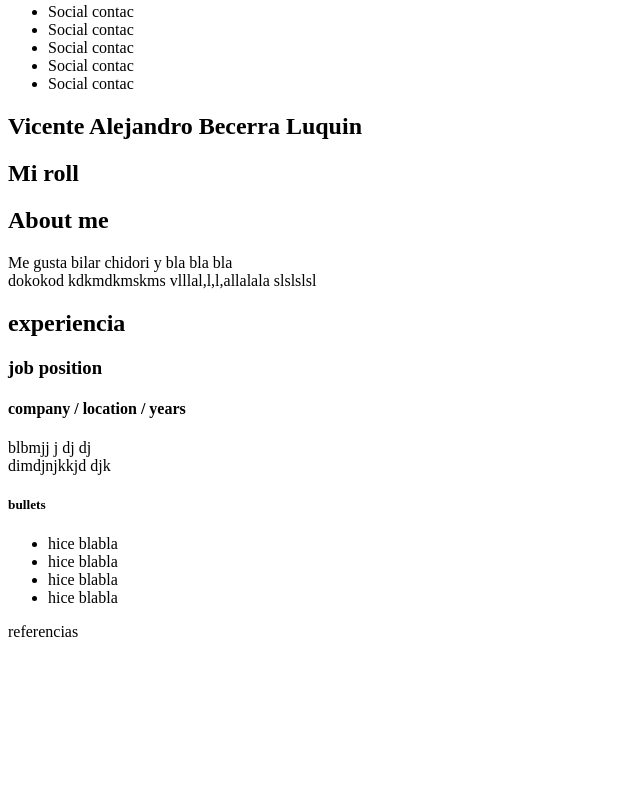
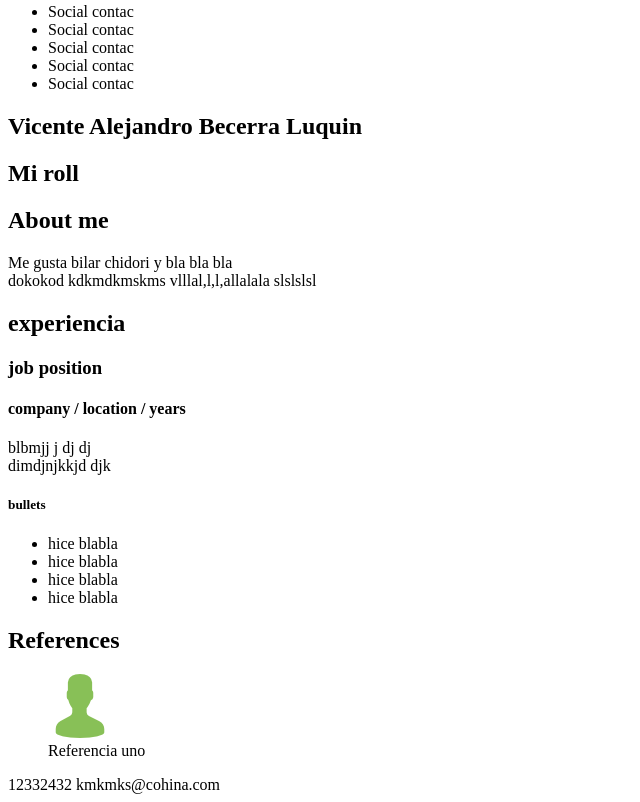
Before and after one commit to plukis/my_resume, a plain HTML site: page index.html in a window 1280 px wide. Shown: the part 1565-2367 px from the top of the page, without its empty margins (0-640 px from the left). Before the commit the page ends 2214 px from the top, so only its background shows below. Drawn offline with Linux system fonts and the light colour scheme.

Commit message:
listo para dar disenio

```diff
--- a/index.html
+++ b/index.html
@@ -7,6 +7,7 @@
     <title>Vicente Becerra | Resume</title>
 </head>
 <body>
+    <!--fuente: http://michelletorres.mx/creacion-de-un-cv-con-html-y-css/-->
     <!--panel de la izquierda-->
     <aside>
         <figure>
@@ -104,7 +105,18 @@
             </article>
         </section>
         <section>
-            referencias
+            <h2>References</h2>
+            <article>
+                <figure>
+                    <img
+                        src="img/user.png"
+                        alt="usuario"
+                    >
+                    <figcaption>Referencia uno</figcaption>
+                </figure>
+                <span>12332432</span>
+                <span>kmkmks@cohina.com</span>
+            </article>
         </section>
     </main>
 </body>
```
Also changed, not shown: img/user.png (added).
